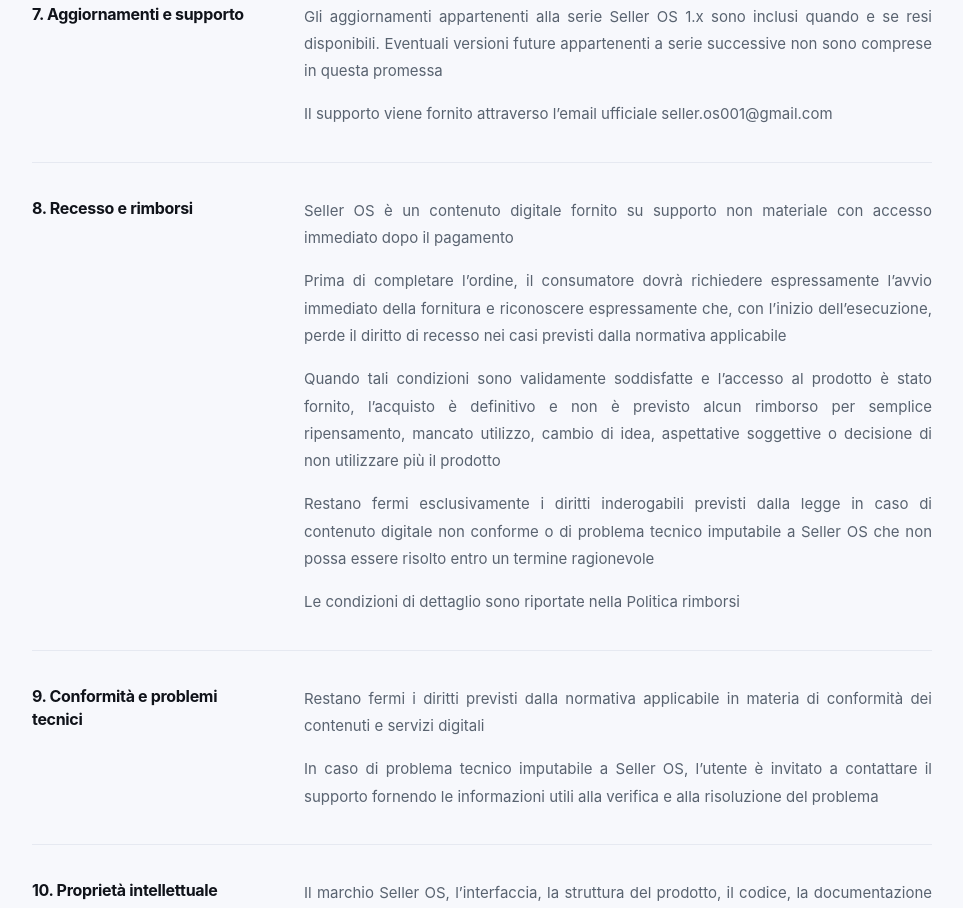
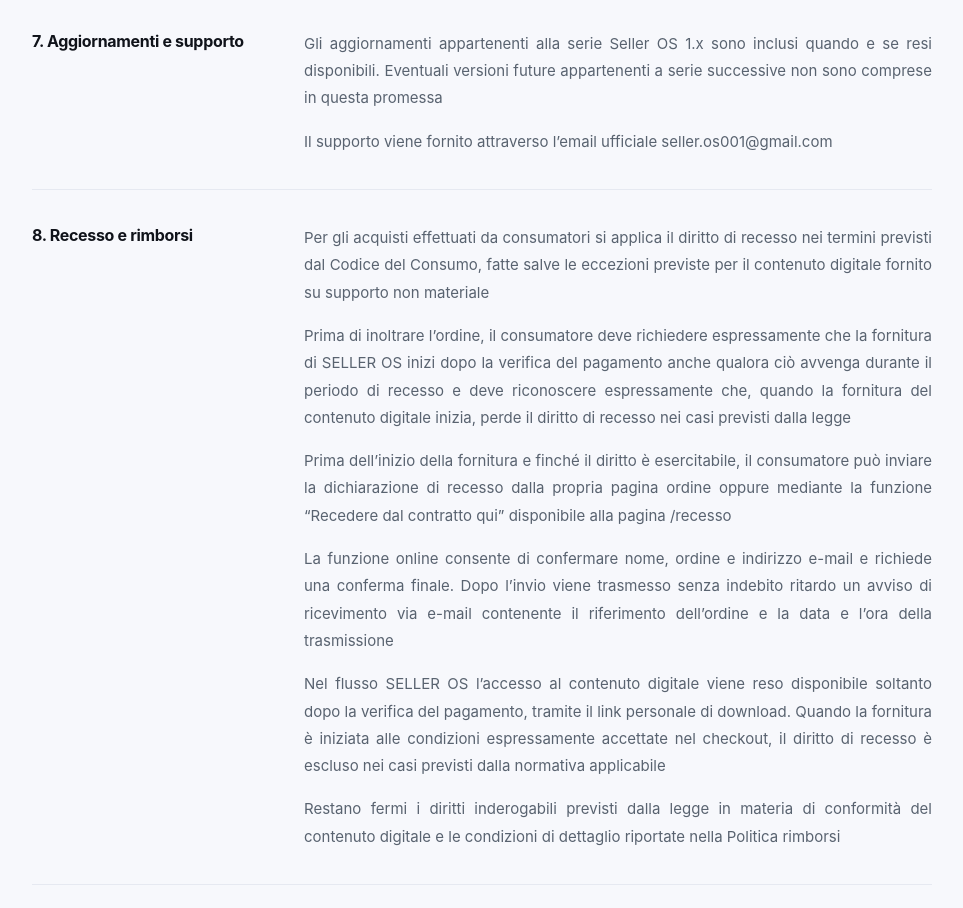
Before and after one commit to maffeuomosky-rgb/seller-os-site, a website: page termini.html in a window 1280 px wide. Shown: the part 1892-2800 px from the top of the page, without its empty margins (158-1121 px from the left). Drawn offline with Linux system fonts and the light colour scheme.

Commit message:
legal: align terms with B2C digital-content withdrawal flow

```diff
--- a/termini.html
+++ b/termini.html
@@ -56,7 +56,7 @@
 <div class="kicker">SELLER OS</div>
 <h1>Termini e condizioni</h1>
 <p class="lead">Condizioni applicabili all’acquisto e all’utilizzo di Seller OS 1.1</p>
-<div class="meta">Ultimo aggiornamento · 25 settembre 2026</div>
+<div class="meta">Ultimo aggiornamento · 28 settembre 2026</div>
 <div class="legal-content"><section class="legal-section">
           <h2>1. Venditore e ambito</h2>
           <div class="legal-copy">
@@ -86,7 +86,7 @@
         <section class="legal-section">
           <h2>4. Consegna e accesso</h2>
           <div class="legal-copy">
-            <p>Dopo il pagamento l’acquirente riceve le istruzioni per accedere al prodotto e creare la propria copia di Seller OS</p>
+            <p>Dopo la verifica effettiva del pagamento, l’acquirente riceve via e-mail e nella pagina ordine il link personale per accedere al Customer Pack e creare la propria copia di Seller OS</p>
             <p>Seller OS viene utilizzato tramite browser e richiede un account Google compatibile e una connessione Internet. Eventuali requisiti tecnici ulteriori saranno indicati prima dell’acquisto</p>
           </div>
         </section>
@@ -118,11 +118,12 @@
         <section class="legal-section">
           <h2>8. Recesso e rimborsi</h2>
           <div class="legal-copy">
-            <p>Seller OS è un contenuto digitale fornito su supporto non materiale con accesso immediato dopo il pagamento</p>
-            <p>Prima di completare l’ordine, il consumatore dovrà richiedere espressamente l’avvio immediato della fornitura e riconoscere espressamente che, con l’inizio dell’esecuzione, perde il diritto di recesso nei casi previsti dalla normativa applicabile</p>
-            <p>Quando tali condizioni sono validamente soddisfatte e l’accesso al prodotto è stato fornito, l’acquisto è definitivo e non è previsto alcun rimborso per semplice ripensamento, mancato utilizzo, cambio di idea, aspettative soggettive o decisione di non utilizzare più il prodotto</p>
-            <p>Restano fermi esclusivamente i diritti inderogabili previsti dalla legge in caso di contenuto digitale non conforme o di problema tecnico imputabile a Seller OS che non possa essere risolto entro un termine ragionevole</p>
-            <p>Le condizioni di dettaglio sono riportate nella Politica rimborsi</p>
+            <p>Per gli acquisti effettuati da consumatori si applica il diritto di recesso nei termini previsti dal Codice del Consumo, fatte salve le eccezioni previste per il contenuto digitale fornito su supporto non materiale</p>
+            <p>Prima di inoltrare l’ordine, il consumatore deve richiedere espressamente che la fornitura di SELLER OS inizi dopo la verifica del pagamento anche qualora ciò avvenga durante il periodo di recesso e deve riconoscere espressamente che, quando la fornitura del contenuto digitale inizia, perde il diritto di recesso nei casi previsti dalla legge</p>
+            <p>Prima dell’inizio della fornitura e finché il diritto è esercitabile, il consumatore può inviare la dichiarazione di recesso dalla propria pagina ordine oppure mediante la funzione “Recedere dal contratto qui” disponibile alla pagina /recesso</p>
+            <p>La funzione online consente di confermare nome, ordine e indirizzo e-mail e richiede una conferma finale. Dopo l’invio viene trasmesso senza indebito ritardo un avviso di ricevimento via e-mail contenente il riferimento dell’ordine e la data e l’ora della trasmissione</p>
+            <p>Nel flusso SELLER OS l’accesso al contenuto digitale viene reso disponibile soltanto dopo la verifica del pagamento, tramite il link personale di download. Quando la fornitura è iniziata alle condizioni espressamente accettate nel checkout, il diritto di recesso è escluso nei casi previsti dalla normativa applicabile</p>
+            <p>Restano fermi i diritti inderogabili previsti dalla legge in materia di conformità del contenuto digitale e le condizioni di dettaglio riportate nella Politica rimborsi</p>
           </div>
         </section>
 
```
